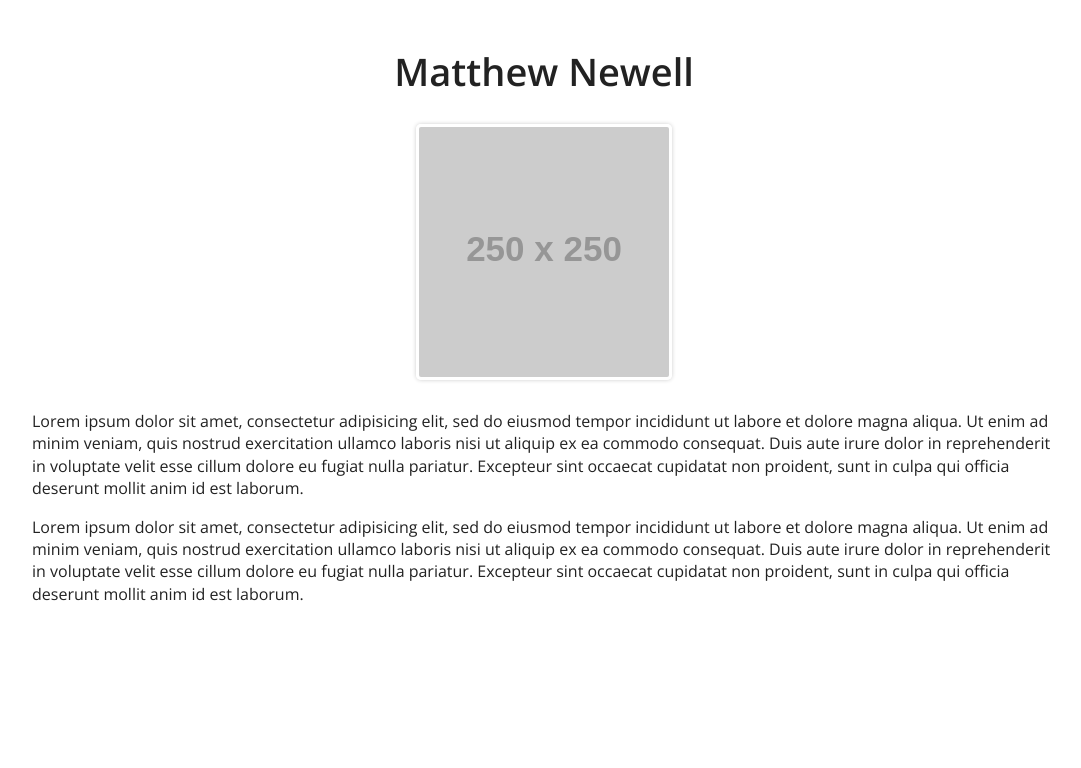
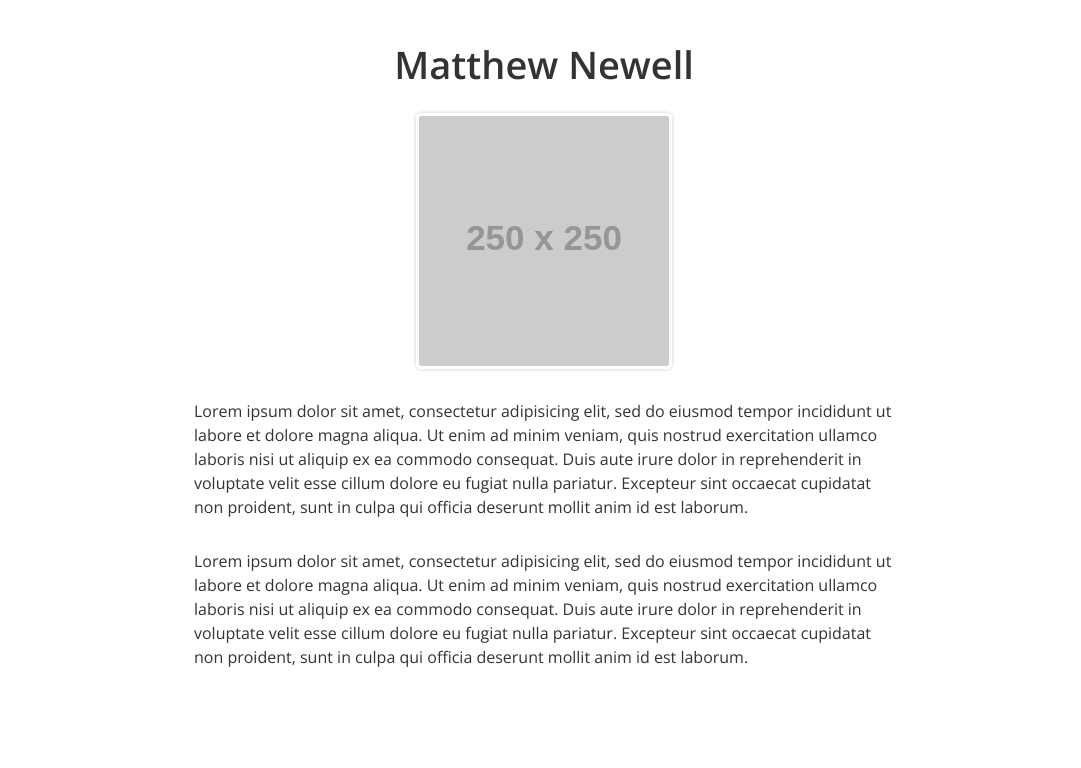
Before and after one commit to matnewel/matnewel, a PHP site: page / in a window 1280 px wide. Shown: the top 768 px of the page, without its empty margins (96-1177 px from the left). Run offline with PHP 8.4, Linux system fonts and the light colour scheme; grey boxes labelled with a size stand in for pictures from a placeholder-image service; some libraries are stand-ins or nearby versions.

Commit message:
use some sass variables

```diff
--- a/assets/css/styles.css
+++ b/assets/css/styles.css
@@ -99,7 +99,7 @@ mark {
 
 p,
 pre {
-  margin: 1em 0; }
+  margin: 30px 0; }
 
 code,
 kbd,
@@ -252,18 +252,19 @@ button,
 input,
 select,
 textarea {
-  color: #222; }
+  color: #333333; }
 
 body {
-  font-size: 1em;
-  line-height: 1.4; }
+  font-size: 16px;
+  line-height: 150%;
+  font-family: "Open Sans", sans-serif; }
 
 ::-moz-selection {
-  background: #b3d4fc;
+  background: #f8f2c6;
   text-shadow: none; }
 
 ::selection {
-  background: #b3d4fc;
+  background: #f8f2c6;
   text-shadow: none; }
 
 hr {
@@ -390,14 +391,19 @@ textarea {
   h3 {
     page-break-after: avoid; } }
 body {
-  font-family: "Open Sans", sans-serif;
   width: 80%;
-  margin: 0 auto;
+  max-width: 700px;
+  margin: 0 auto 100px;
   padding-top: 20px; }
 
-h1 {
+a {
+  color: #c43f48; }
+
+.page-title {
   text-align: center;
-  font-size: 38px; }
+  font-size: 38px;
+  margin-bottom: 30px;
+  line-height: 100%; }
 
 img.author {
   border: 3px solid #fff;
--- a/assets/sass/_base.scss
+++ b/assets/sass/_base.scss
@@ -15,24 +15,25 @@ button,
 input,
 select,
 textarea {
-    color: #222;
+    color: $textColor;
 }
 
 body {
-    font-size: 1em;
-    line-height: 1.4;
+    font-size: $baseFontSize;
+    line-height: $baseLineHeight;
+    font-family: $baseFontFamily;
 }
 
 // Remove text-shadow in selection highlight: h5bp.com/i
 // These selection rule sets have to be separate.
 // Customize the background color to match your design.
 ::-moz-selection {
-    background: #b3d4fc;
+    background: $highlightColor;
     text-shadow: none;
 }
 
 ::selection {
-    background: #b3d4fc;
+    background: $highlightColor;
     text-shadow: none;
 }
 
--- a/assets/sass/_main.scss
+++ b/assets/sass/_main.scss
@@ -1,13 +1,19 @@
 body {
-	font-family: $baseFontFamily;
 	width: 80%;
-	margin: 0 auto;
+	max-width: 700px;
+	margin: 0 auto 100px;
 	padding-top: 20px;
 }
 
-h1 {
+a {
+	color: $linkColor;
+}
+
+.page-title {
 	text-align: center;
 	font-size: 38px;
+	margin-bottom: 30px;
+	line-height: 100%;
 }
 
 img.author {
--- a/assets/sass/_normalize.scss
+++ b/assets/sass/_normalize.scss
@@ -163,7 +163,7 @@ mark {
 // Address margins set differently in IE 6/7.
 p,
 pre {
-    margin: 1em 0;
+    margin: 30px 0;
 }
 
 // Correct font family set oddly in IE 6, Safari 4/5, and Chrome.
--- a/assets/sass/_variables.scss
+++ b/assets/sass/_variables.scss
@@ -1,6 +1,6 @@
-$brandColor: #B00000;
-$textColor: #191919;
-$textColorLight: #aeaeae;
+$brandColor: #C43F48;
+$textColor: #333;
+$textColorLight: #AEAEAE;
 
 $highlightColor: #f8f2c6;
 
@@ -9,7 +9,7 @@ $linkColorHover: $brandColor;
 $linkColorVisited: $brandColor;
 
 $baseFontSize: 16px;
-$baseLineHeight: 140%;
+$baseLineHeight: 150%;
 $baseFontFamily: "Open Sans", sans-serif;
 $headlineFontFamily: $baseFontFamily;
 $displayFontFamily: $baseFontFamily;
--- a/index.html
+++ b/index.html
@@ -11,8 +11,8 @@
         <link href='http://fonts.googleapis.com/css?family=Open+Sans:400,600' rel='stylesheet' type='text/css'>
         <link rel="stylesheet" href="/assets/css/styles.css">
     </head>
-    <body>
-        <h1>Matthew Newell</h1>
+    <body class="home">
+        <h1 class="page-title">Matthew Newell</h1>
         <img class="author" src="http://placehold.it/250x250" alt="Matthew Newell" />
         <p>
             Lorem ipsum dolor sit amet, consectetur adipisicing elit, sed do eiusmod
```
